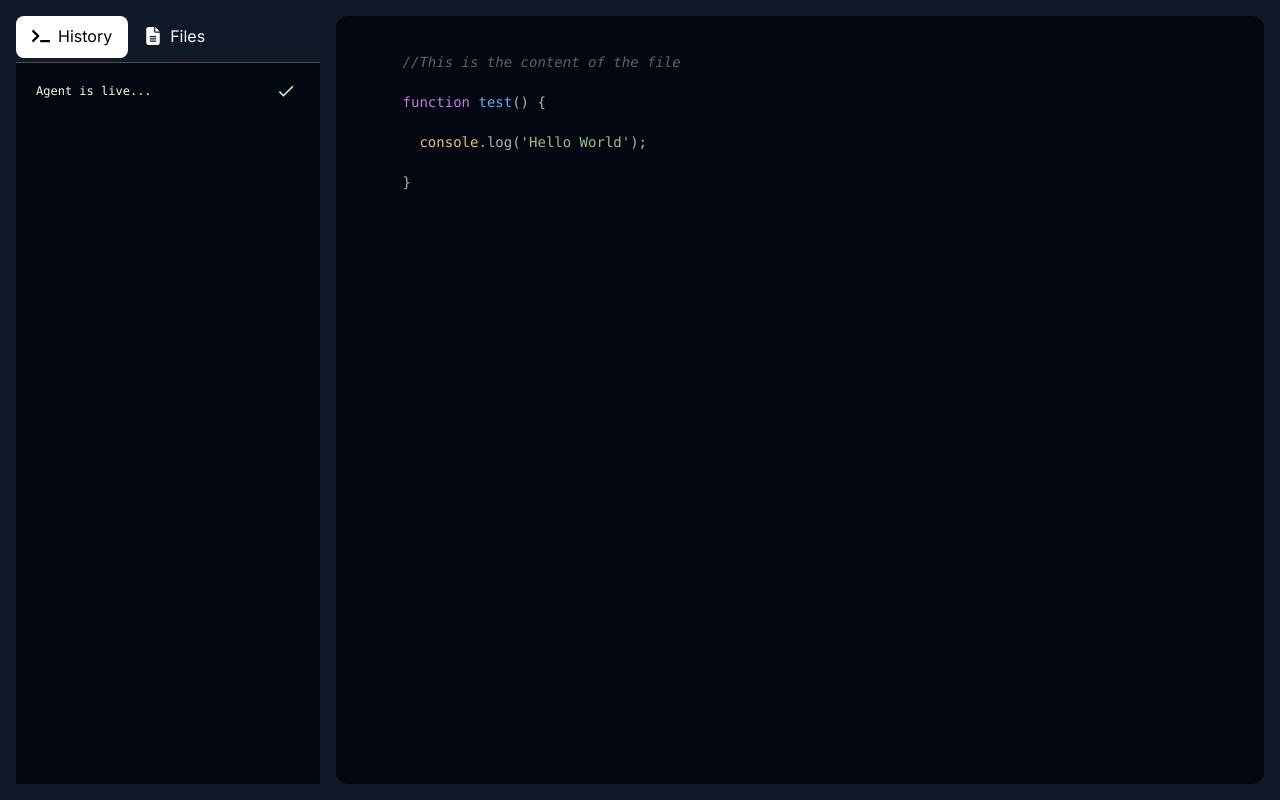
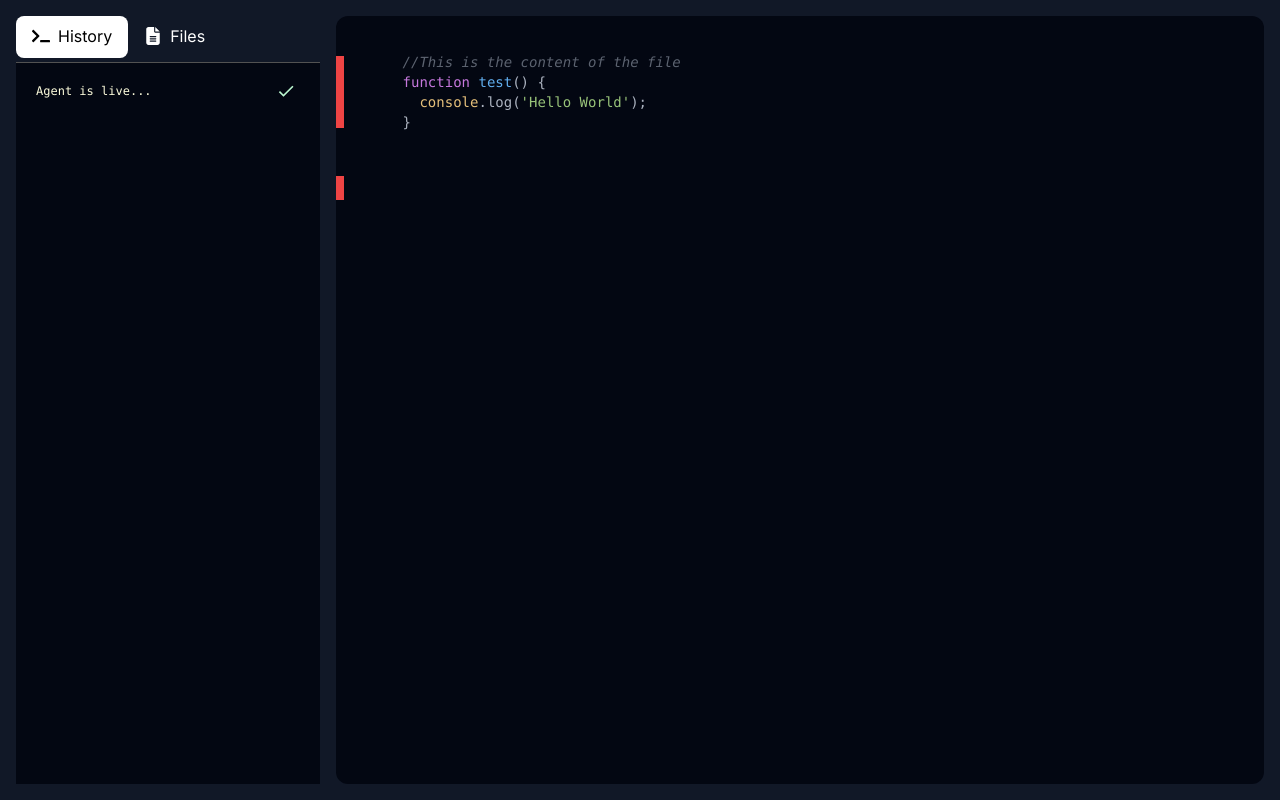
Before and after one commit to akjadhav/spc-llamathon, a Next.js app in the folder web/: page /ninja in a window 1280 px wide. Built offline with nearby package versions, Linux system fonts and the light colour scheme; no server answers.

Commit message:
failed line UI Setup

```diff
--- a/web/src/components/terminal/Terminal.jsx
+++ b/web/src/components/terminal/Terminal.jsx
@@ -8,12 +8,14 @@ SyntaxHighlighter.registerLanguage('javascript', js)
 const Terminal = ({ jobID }) => {
   const [fileContent, setFileContent] = useState(
     `
-      //This is the content of the file \n
-      function test() { \n
-        console.log('Hello World');\n
+      //This is the content of the file
+      function test() {
+        console.log('Hello World');
       }\n
     `,
   )
+
+  const [highlightedLineNumbers, setHighlightedLineNumbers] = useState(new Set([1, 2, 3, 6, 7, 8, 10, 11, 12, 13, 14]))
 
   // useEffect(() => {
   //   const fetchData = async () => {
@@ -40,8 +42,17 @@ const Terminal = ({ jobID }) => {
   return (
     <div
       id='mock-terminal'
-      className='bg-gray-950 font-mono overflow-auto p-4 rounded-xl text-green-400 text-sm h-full'
+      className='bg-gray-950 font-mono overflow-auto rounded-xl text-green-400 text-sm h-full flex'
     >
+      <div className='line-numbers relative flex-shrink-0 pt-4'>
+        {fileContent.split('\n').map((_, index) => (
+          <div
+            key={index}
+            className={`h-6 w-2 ${(highlightedLineNumbers.has(index)) && 'bg-red-500'}`}
+          />
+        ))}
+      </div>
+      <div className='pl-2 pt-4 flex-grow'>
         <SyntaxHighlighter
           language='javascript'
           style={atomOneDark}
@@ -54,6 +65,7 @@ const Terminal = ({ jobID }) => {
           {fileContent}
         </SyntaxHighlighter>
       </div>
+    </div>
   )
 }
 
```
Also changed, not shown: 1 other file (tests, documents, lock files or other folders). Lines whose indentation alone changed are shown as unchanged.
